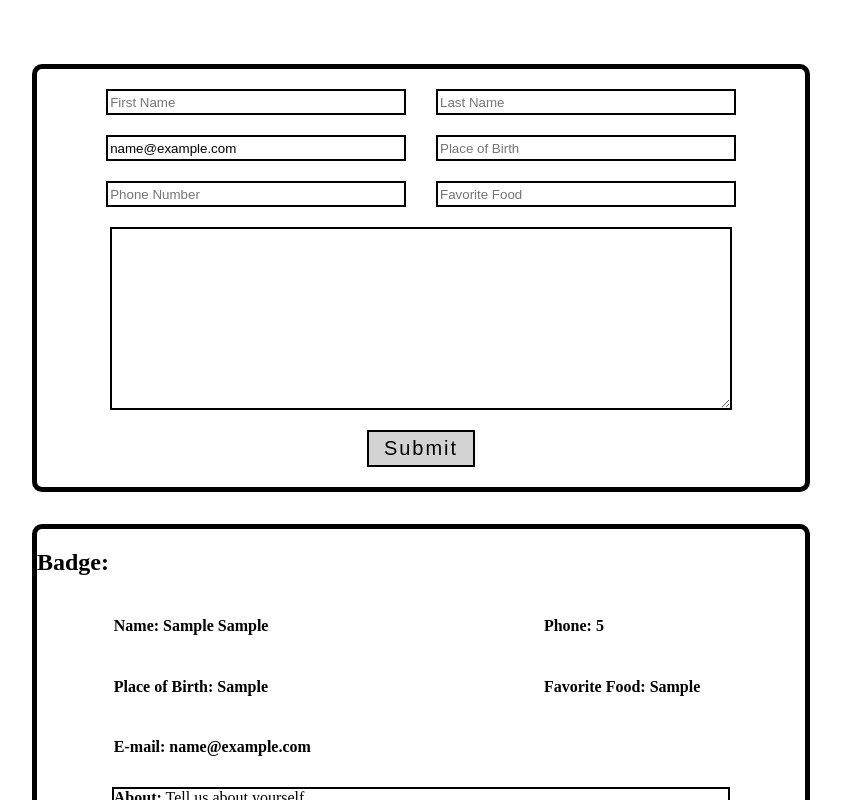
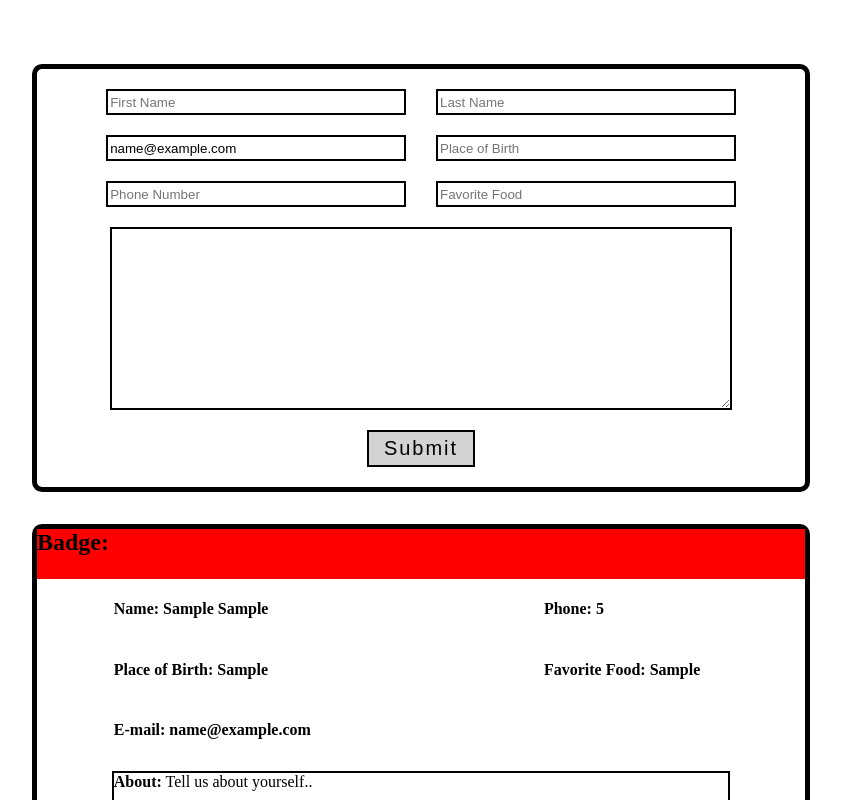
Before and after one commit to jmc90/assignments, a React (Create React App) app in the folder assignments/exercises/react-name-badge/: page / in a window 1280 px wide. Both pictures are taken after typing "Sample", "Sample", "name@example.com", "Sample", "5", "Sample" into the empty fields and a click on the button "Submit". Shown: the top 800 px of the page, without its empty margins (219-1060 px from the left). Built offline with nearby package versions, Linux system fonts and the light colour scheme; the HTML template or start-up script is replaced by a standard one.

Commit message:
every other badge change color

```diff
--- a/assignments/exercises/react-name-badge/src/App.css
+++ b/assignments/exercises/react-name-badge/src/App.css
@@ -59,6 +59,14 @@ button {
     margin: 2.5% auto;
 }
 
+.badge-header h2 {
+    margin: 0;
+}
+
+.badge-header {
+    height: 50px;
+}
+
 .badge-text-div {
     width: 80%;
     margin: auto;
@@ -81,3 +89,10 @@ button {
     border: 2px solid black;
     margin: 10px;
 }
+
+.red {
+    background-color: red;
+}
+ .blue {
+     background-color: blue;
+ }
--- a/assignments/exercises/react-name-badge/src/Badge.js
+++ b/assignments/exercises/react-name-badge/src/Badge.js
@@ -2,10 +2,16 @@ import React from 'react'
 
 const Badge = ({ badges }) => {
 
-    const mappedBadeges = badges.map(badge => {
+    const mappedBadeges = badges.map((badge, i) => {
+        let badgeColor;
+        if (i % 2 === 0) {
+            badgeColor = "red"
+        } else {
+            badgeColor = "blue"
+        }
         return (
             <div className="badge-div">
-                <div className="badge-header">
+                <div className={`badge-header ${badgeColor}`}>
                     <h2>Badge:</h2>
                 </div>
                 <div className="badge-text-div">
```
